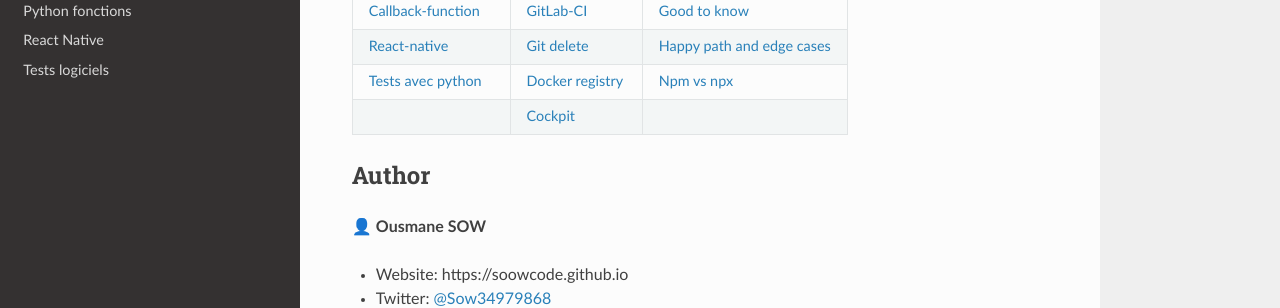
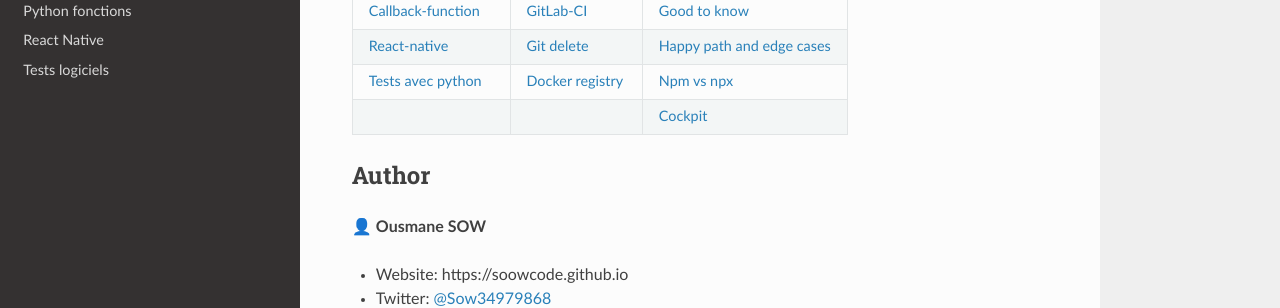
Before and after one commit to soowcode/soowcode.github.io, an MkDocs documentation site: the page built from docs/index.md, in a window 1280 px wide and 1284 px high. Shown: the part 644-952 px from the top of the window. Built offline with MkDocs 1.6.1, drawn with Linux system fonts in a browser that asks for light colours; nearby versions of some CDN libraries.

```diff
--- a/docs/index.md
+++ b/docs/index.md
@@ -22,7 +22,7 @@ Ainsi, la plupart des astuces sont répertoriées ici pour en faire un document
 | [Callback-function](https://soowcode.github.io/callback-function/) | [GitLab-CI](https://soowcode.github.io/gitlab_ci/) | [Good to know](https://soowcode.github.io/good-to-know/) |
 | [React-native](https://soowcode.github.io/react-native/) | [Git delete](https://soowcode.github.io/git-commands-utils/) | [Happy path and edge cases](https://soowcode.github.io/happy-path-and-edge-cases/) |
 | [Tests avec python](https://soowcode.github.io/tests/) | [Docker registry](https://soowcode.github.io/docker-registry/) | [Npm vs npx](https://soowcode.github.io/npm-vs-npx/) |
-|  | [Cockpit](https://thanos.savoirguinee.com/cockpit/) |  |
+|  | |[Cockpit](https://thanos.savoirguinee.com/cockpit/) |
 
 
 <h2> Author</h2>
```
